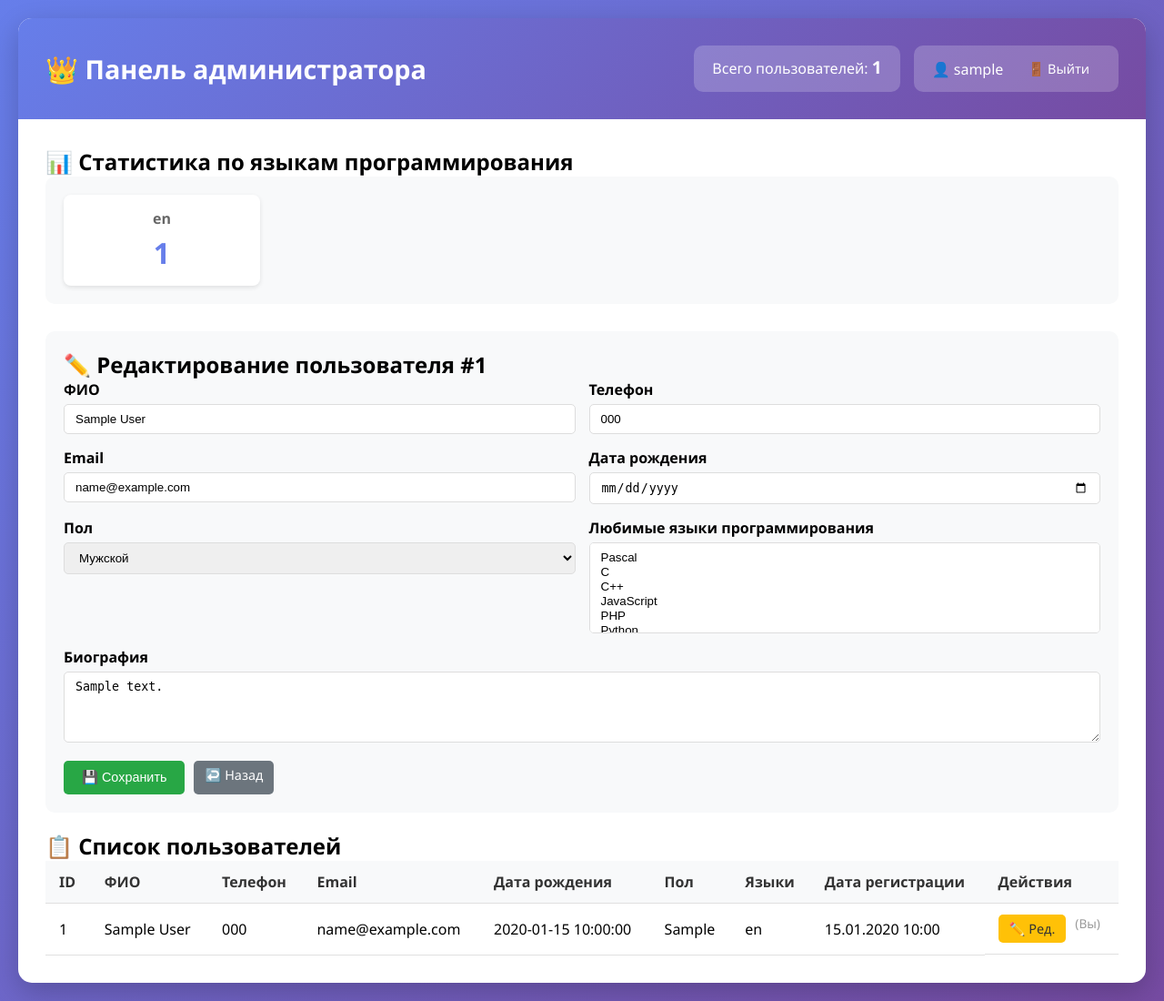
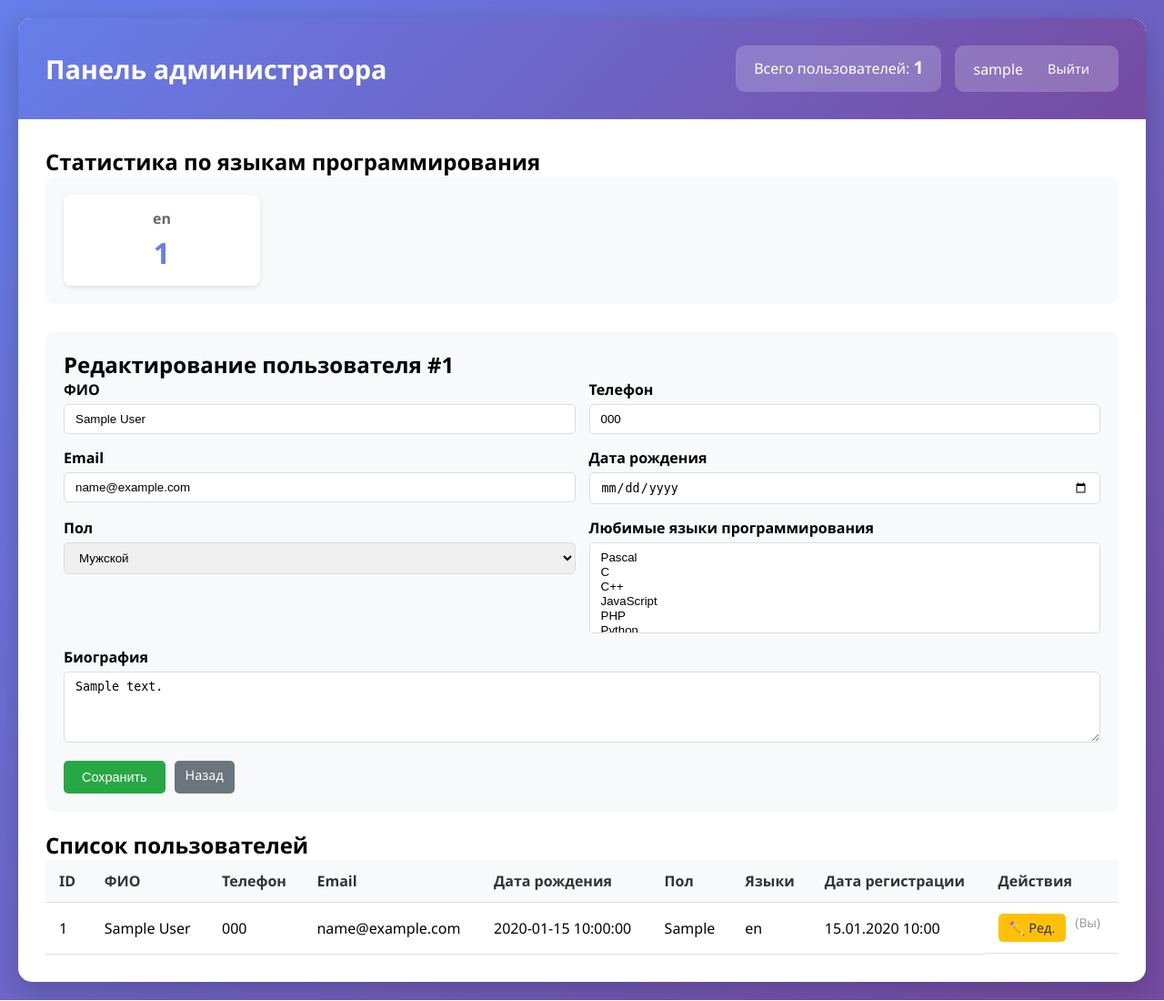
Before and after one commit to gggggggleb09/Web2.0, a PHP site: page /lab6/admin.php?action=edit&id=1 in a window 1280 px wide. Shown: the whole page at 91% size. Run offline with PHP 8.4, Linux system fonts and the light colour scheme; the visitor is signed in with stand-in values (Sample User, id 1); tables that the repository leaves empty or names only in its code hold one stand-in row (values such as "Sample post").

Commit message:
Update admin.php

```diff
--- a/lab6/admin.php
+++ b/lab6/admin.php
@@ -456,14 +456,14 @@
 <body>
     <div class="container">
         <div class="header">
-            <h1>👑 Панель администратора</h1>
+            <h1> Панель администратора</h1>
             <div style="display: flex; gap: 15px;">
                 <div class="stats">
                     Всего пользователей: <span><?php echo count($users); ?></span>
                 </div>
                 <div class="admin-info">
-                    👤 <?php echo htmlspecialchars($_SESSION['admin_login'] ?? 'Admin'); ?>
-                    <a href="?action=logout" class="btn-logout">🚪 Выйти</a>
+                     <?php echo htmlspecialchars($_SESSION['admin_login'] ?? 'Admin'); ?>
+                    <a href="?action=logout" class="btn-logout"> Выйти</a>
                 </div>
             </div>
         </div>
@@ -471,15 +471,15 @@
         <div class="content">
             <?php if (isset($_GET['message'])): ?>
                 <?php if ($_GET['message'] === 'deleted'): ?>
-                    <div class="message message-success">✅ Пользователь успешно удален!</div>
+                    <div class="message message-success"> Пользователь успешно удален!</div>
                 <?php elseif ($_GET['message'] === 'updated'): ?>
-                    <div class="message message-success">✅ Данные пользователя успешно обновлены!</div>
+                    <div class="message message-success"> Данные пользователя успешно обновлены!</div>
                 <?php elseif ($_GET['message'] === 'cant_delete_self'): ?>
-                    <div class="message message-error">⚠️ Вы не можете удалить самого себя!</div>
+                    <div class="message message-error"> Вы не можете удалить самого себя!</div>
                 <?php endif; ?>
             <?php endif; ?>
 
-            <h2>📊 Статистика по языкам программирования</h2>
+            <h2> Статистика по языкам программирования</h2>
             <div class="stats-grid">
                 <?php foreach ($language_stats as $stat): ?>
                     <div class="stat-card">
@@ -491,7 +491,7 @@
 
             <?php if ($edit_user): ?>
                 <div class="edit-form">
-                    <h2>✏️ Редактирование пользователя #<?php echo $edit_user['id']; ?></h2>
+                    <h2> Редактирование пользователя #<?php echo $edit_user['id']; ?></h2>
                     <form method="POST">
                         <input type="hidden" name="user_id" value="<?php echo $edit_user['id']; ?>">
 
@@ -548,14 +548,14 @@
                         </div>
 
                         <div style="display: flex; gap: 10px;">
-                            <button type="submit" name="update_user" class="btn-save">💾 Сохранить</button>
-                            <a href="admin.php" class="btn-back">↩️ Назад</a>
+                            <button type="submit" name="update_user" class="btn-save"> Сохранить</button>
+                            <a href="admin.php" class="btn-back"> Назад</a>
                         </div>
                     </form>
                 </div>
             <?php endif; ?>
 
-            <h2>📋 Список пользователей</h2>
+            <h2> Список пользователей</h2>
             <div style="overflow-x: auto;">
                 <table class="users-table">
                     <thead>
@@ -592,7 +592,7 @@
                                     <?php if ($user['id'] != $_SESSION['admin_id']): ?>
                                         <a href="?action=delete&id=<?php echo $user['id']; ?>"
                                            class="btn-delete"
-                                           onclick="return confirm('Вы уверены, что хотите удалить этого пользователя?')">🗑️ Удалить</a>
+                                           onclick="return confirm('Вы уверены, что хотите удалить этого пользователя?')"> Удалить</a>
                                     <?php else: ?>
                                         <span style="color: #999; font-size: 0.85em;">(Вы)</span>
                                     <?php endif; ?>
```
